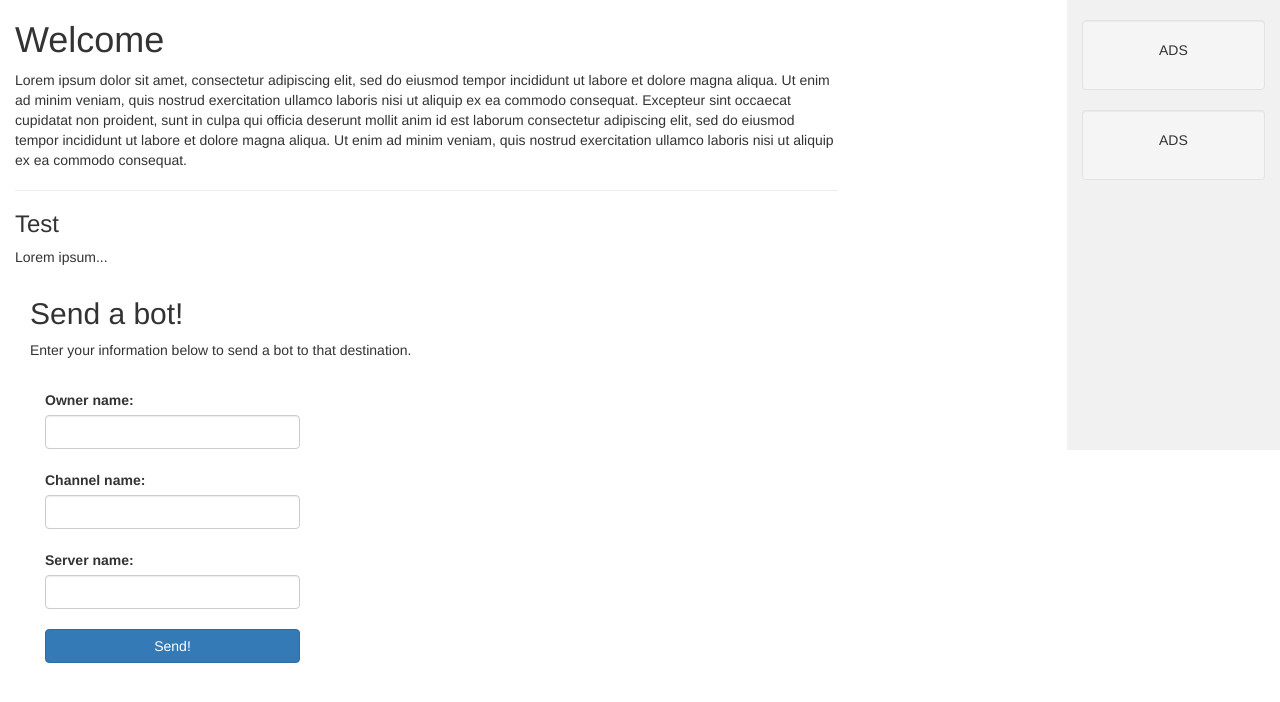
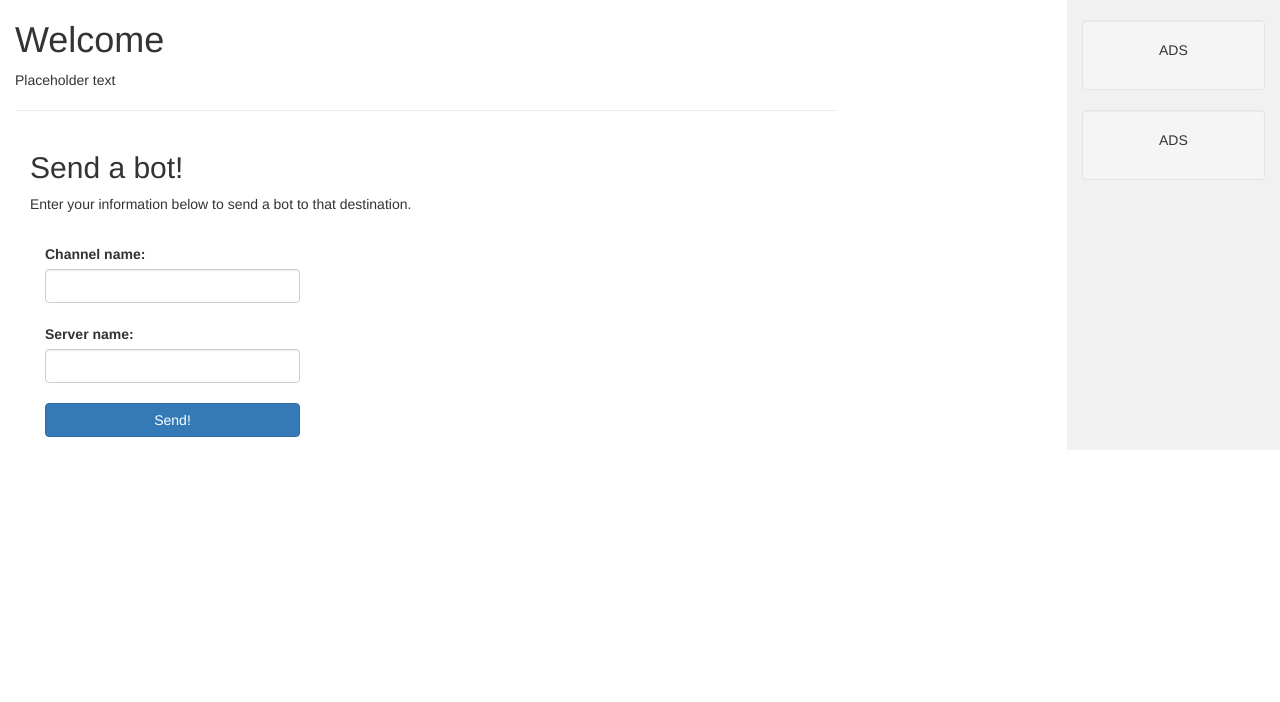
Before and after one commit to tkage2/rentabot, a Flask app: page / in a window 1280 px wide. Shown: the part 52-754 px from the top of the page. Run offline with Flask 2, Linux system fonts and the light colour scheme; some libraries are stand-ins or nearby versions.

Commit message:
Removed owner-tab

```diff
--- a/templates/index.html
+++ b/templates/index.html
@@ -59,30 +59,27 @@
       </button>
       <a class="navbar-brand" href="#">Rent-a-bot</a>
     </div>
-
   </div>
 </nav>
 
 <div class="container-fluid text-center">
   <div class="row content">
+
     <div class="col-sm-8 text-left">
       <h1>Welcome</h1>
-      <p>Lorem ipsum dolor sit amet, consectetur adipiscing elit, sed do eiusmod tempor incididunt ut labore et dolore magna aliqua. Ut enim ad minim veniam, quis nostrud exercitation ullamco laboris nisi ut aliquip ex ea commodo consequat. Excepteur sint occaecat cupidatat non proident, sunt in culpa qui officia deserunt mollit anim id est laborum consectetur adipiscing elit, sed do eiusmod tempor incididunt ut labore et dolore magna aliqua. Ut enim ad minim veniam, quis nostrud exercitation ullamco laboris nisi ut aliquip ex ea commodo consequat.</p>
+      <p>Placeholder text</p>
       <hr>
-      <h3>Test</h3>
-      <p>Lorem ipsum...</p>
       <div class="container">
+
   <h2>Send a bot!</h2>
   <p>Enter your information below to send a bot to that destination.</p><br>
   <form>
-    <div class="col-xs-3">
-      <label for="usr">Owner name:</label>
-      <input type="text" class="form-control" id="usr">
-    </div><br><br><br><br>
+
     <div class="col-xs-3">
       <label for="pwd">Channel name:</label>
       <input type="password" class="form-control" id="pwd">
     </div><br><br><br><br>
+
     <div class="col-xs-3">
       <label for="usr">Server name:</label>
       <input type="text" class="form-control" id="usr">
@@ -90,9 +87,10 @@
       <button type="button" class="btn btn-primary btn-block">Send!</button>
     </div><br><br><br><br>
 
-  </form>
+</form>
 </div>
     </div>
+
     <div id="ads" class="col-sm-2 sidenav">
       <div class="well">
         <p>ADS</p>
```
